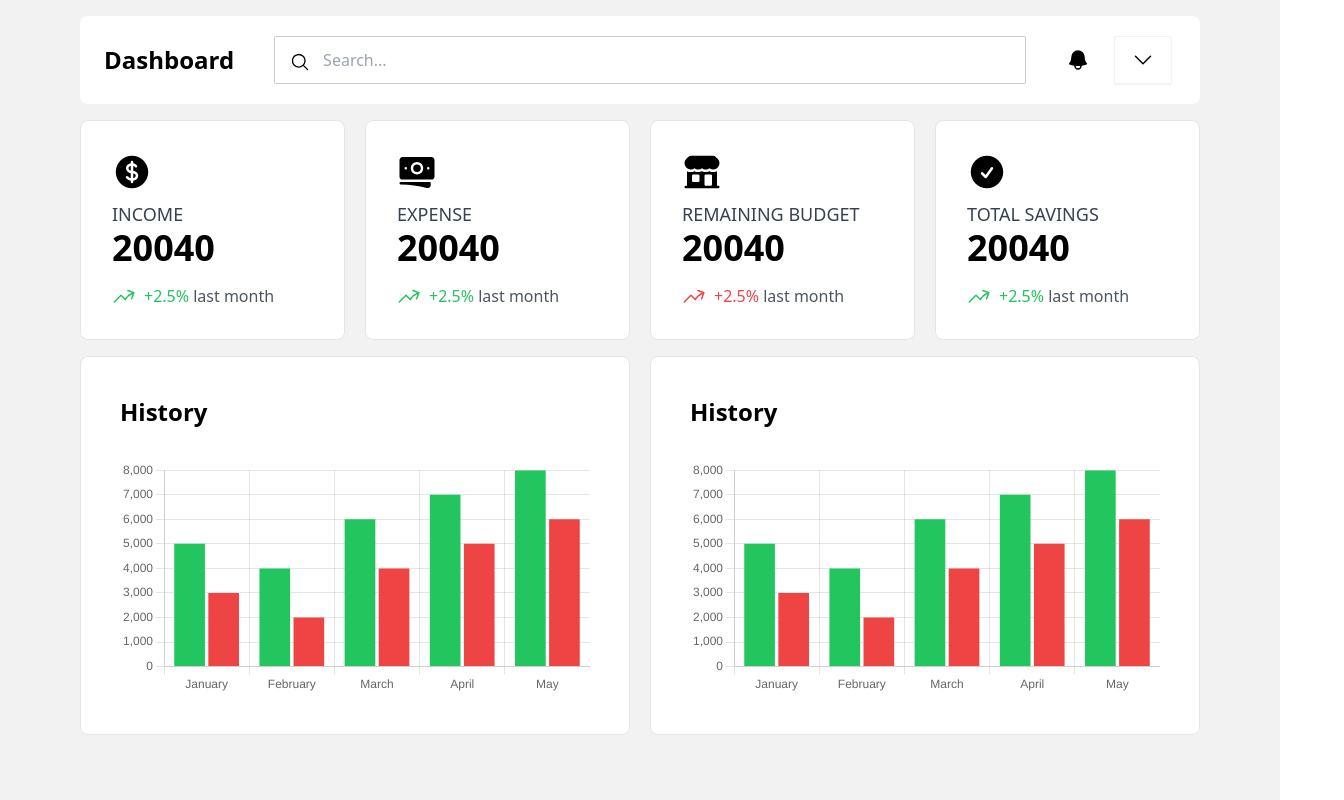
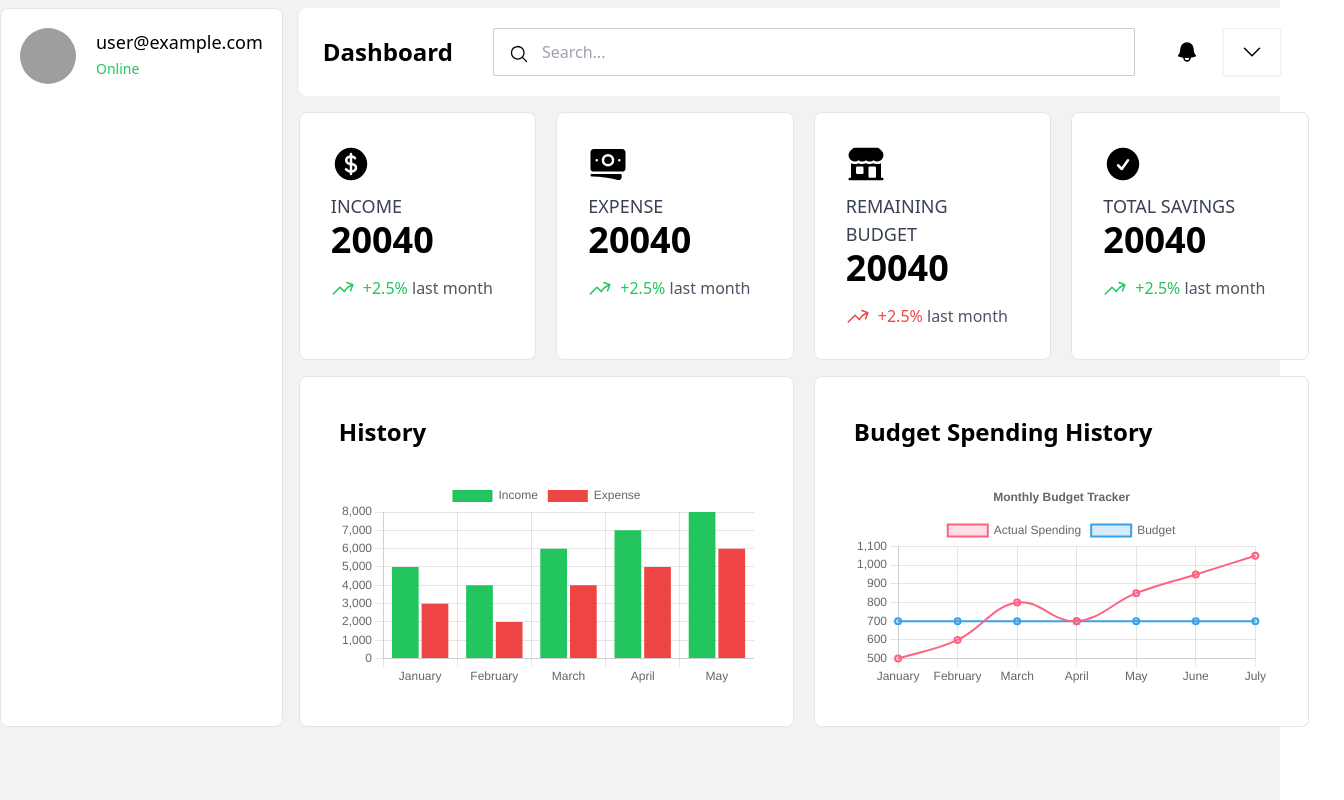
Before and after one commit to MarkMallari16/vue-firebase-project, a Vue app: page /home in a window 1280 px wide. Shown: the whole page, 1344 px wide, since content can reach past the window. Built offline with nearby package versions, Linux system fonts and the light colour scheme; no server answers; sample sign-in values are in the browser's storage; grey boxes are pictures that could not be loaded.

Commit message:
add sidebar and fix some ui

```diff
--- /dev/null
+++ b/src/components/DashboardLineChart.vue
@@ -0,0 +1,47 @@
+<script setup>
+import { Line } from 'vue-chartjs'
+import { Chart as ChartJS, Title, Tooltip, Legend, LineElement, PointElement, CategoryScale, LinearScale } from 'chart.js'
+import { ref } from 'vue'
+
+ChartJS.register(Title, Tooltip, Legend, LineElement, PointElement, CategoryScale, LinearScale)
+
+// Define the data for the line chart
+const chartData = ref({
+  labels: ['January', 'February', 'March', 'April', 'May', 'June', 'July'], // Time periods (months)
+  datasets: [
+    {
+      label: 'Actual Spending',
+      data: [500, 600, 800, 700, 850, 950, 1050], // Actual spending for each month
+      borderColor: '#FF6384',
+      backgroundColor: 'rgba(255,99,132,0.2)', // Optional fill color under the line
+      borderWidth: 2,
+      tension: 0.4, // Smooth the line (optional)
+    },
+    {
+      label: 'Budget',
+      data: [700, 700, 700, 700, 700, 700, 700], // Budget limit for each month
+      borderColor: '#36A2EB',
+      backgroundColor: 'rgba(54,162,235,0.2)', // Optional fill color under the line
+      borderWidth: 2,
+      tension: 0.4, // Smooth the line (optional)
+    },
+  ],
+})
+
+// Chart options (configures the chart)
+const chartOptions = ref({
+  responsive: true,
+  plugins: {
+    legend: {
+      position: 'top',
+    },
+    title: {
+      display: true,
+      text: 'Monthly Budget Tracker',
+    },
+  },
+})
+</script>
+<template>
+  <Line :data="chartData" :options="chartOptions" />
+</template>
--- a/src/components/DashboardPie.vue
+++ /dev/null
@@ -1,5 +0,0 @@
-<script setup>
-</script>
-<template>
-
-</template>
--- a/src/pages/Home.vue
+++ b/src/pages/Home.vue
@@ -3,6 +3,7 @@ import { getAuth, onAuthStateChanged, signOut } from "firebase/auth";
 import { onMounted, ref } from "vue";
 import { useRouter } from "vue-router";
 import DashboardBarChart from "@/components/DashboardBarChart.vue";
+import DashboardLineChart from "@/components/DashboardLineChart.vue";
 import DashboardOverviewCard from "@/components/DashboardOverviewCard.vue";
 const router = useRouter();
 const isLoggedIn = ref(false);
@@ -37,10 +38,25 @@ const handleSignOut = () => {
 </script>
 
 <template>
-  <div class="min-h-screen pt-4 px-8 lg:px-20 bg-base-200">
-    <div class="drawer">
-      <input id="my-drawer" type="checkbox" class="drawer-toggle" />
-      <div class="drawer-content">
+  <div class="min-h-screen pt-2 bg-base-200">
+    <div class="grid grid-cols-[1fr_4fr] gap-4">
+      <!--sidebar-->
+      <div class="bg-white w-full p-5 rounded-lg ring-1 ring-inset ring-base-300">
+        <div class="flex gap-5">
+          <div className="avatar">
+            <div className=" w-14 rounded-full ">
+              <img
+                src="https://img.daisyui.com/images/stock/photo-1534528741775-53994a69daeb.webp"
+              />
+            </div>
+          </div>
+         <div>
+          <h3 class="font-medium text-lg">{{user.email}}</h3>
+          <span class="text-sm text-green-500">Online</span>
+         </div>
+        </div>
+      </div>
+      <div class="w-full">
         <!--Top-->
         <div
           class="flex flex-col lg:flex-row justify-between items-center gap-10 bg-white px-6 py-4 rounded-lg"
@@ -258,33 +274,21 @@ const handleSignOut = () => {
           </div>
         </div>
         <!--Chart-->
-      </div>
 
-      <div class="drawer-side">
-        <label
-          htmlFor="my-drawer"
-          aria-label="close sidebar"
-          class="drawer-overlay"
-        ></label>
-        <ul class="menu bg-base-200 text-base-content min-h-full w-80 p-4">
-          <li><a>Dashboard </a></li>
-          <li><a>Income Tracking</a></li>
-          <li><a>Expense Tracking</a></li>
-          <li><a>Budget Overview</a></li>
-          <li><a>Reports/Charts</a></li>
-          <li><a>Settings</a></li>
-        </ul>
-      </div>
-    </div>
-
-    <div class="flex flex-wrap lg:flex-nowrap gap-5">
-      <div class="mt-4 bg-white p-10 w-full rounded-lg ring-1 ring-inset ring-base-300">
-        <h2 class="text-2xl pb-8 font-bold">History</h2>
-        <DashboardBarChart />
-      </div>
-      <div class="mt-4 bg-white p-10 w-full rounded-lg ring-1 ring-inset ring-base-300">
-        <h2 class="text-2xl pb-8 font-bold">History</h2>
-        <DashboardBarChart />
+        <div class="flex flex-wrap lg:flex-nowrap gap-5">
+          <div
+            class="mt-4 bg-white p-10 w-full rounded-lg ring-1 ring-inset ring-base-300"
+          >
+            <h2 class="text-2xl pb-8 font-bold">History</h2>
+            <DashboardBarChart />
+          </div>
+          <div
+            class="mt-4 bg-white p-10 w-full rounded-lg ring-1 ring-inset ring-base-300"
+          >
+            <h2 class="text-2xl pb-8 font-bold">Budget Spending History</h2>
+            <DashboardLineChart />
+          </div>
+        </div>
       </div>
     </div>
   </div>
```
